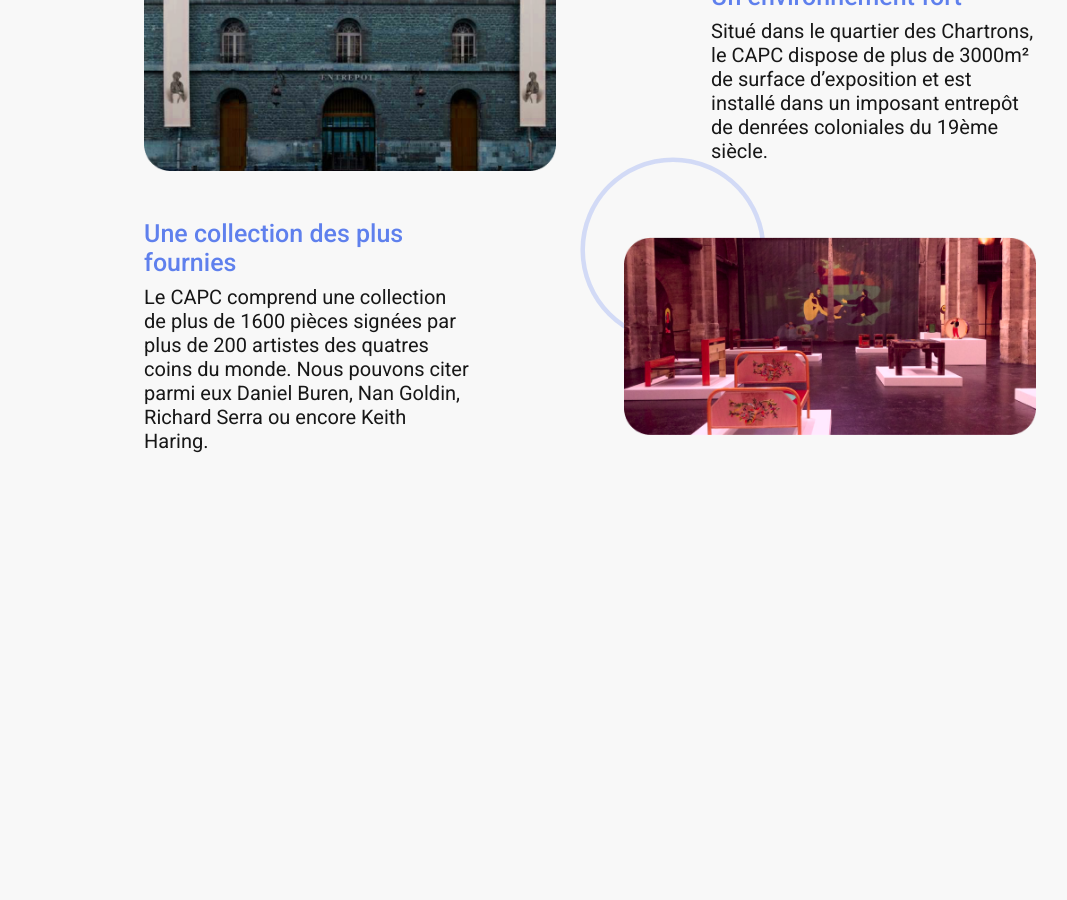
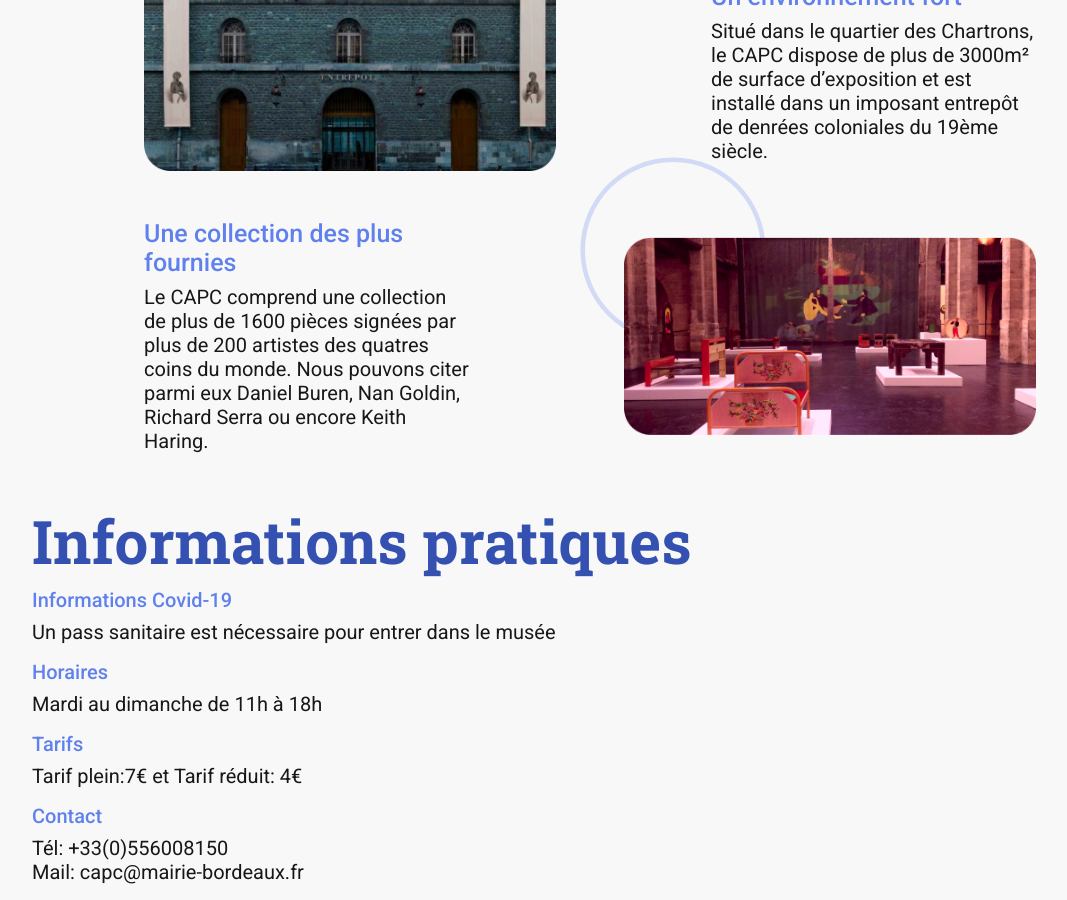
Before and after one commit to studio-beauvoir/jekyll-capc, a Jekyll site: the page built from _pages/index.html, in a window 1280 px wide and 900 px high, scrolled down 2350 px. Shown: the whole window, without its empty margins (50-1117 px from the left). Built offline with Jekyll 4.4.1, drawn with Linux system fonts in a browser that asks for light colours; before the commit the page ends 2851 px from its top, so only the background shows below that.

Commit message:
début infos

```diff
--- a/_includes/sections/info-patrick.html
+++ b/_includes/sections/info-patrick.html
@@ -1,5 +1,20 @@
 <section class="container-fluid" id="infoPatrick">
     <div class="container">
+        <h2 class="mt-5 text-s-1">Informations pratiques</h2>
+        <div class="col-12 col-md-6 col-xl-6">
+            <h5 class="text-s-2">Informations Covid-19</h5>
+            <p>Un pass sanitaire est nécessaire pour entrer dans le musée</p>
+            <h5 class="text-s-2">Horaires</h5>
+            <p>Mardi au dimanche de 11h à 18h</p>
+            <h5 class="text-s-2">Tarifs</h5>
+            <p>Tarif plein:7€ et Tarif réduit: 4€</p>
+            <h5 class="text-s-2">Contact</h5>
+            <p>Tél: +33(0)556008150 <br/>
+                Mail: capc@mairie-bordeaux.fr
+            </p>
+            <div class="button">
 
+            </div>
+        </div>
     </div>
 </section>
```
